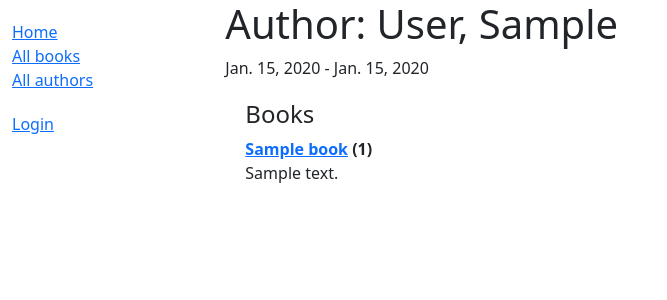
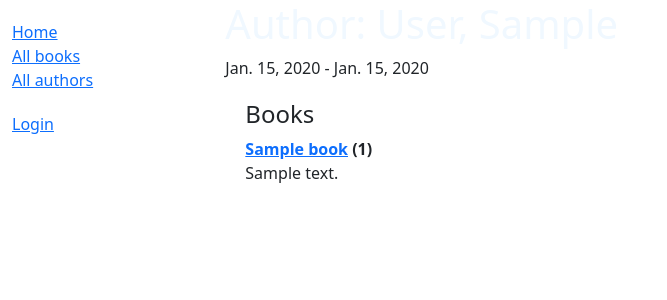
Before and after one commit to OlaiGV/awesomeGitKraken, a Django app: page /catalog/author/1 in a window 1280 px wide. Shown: the top 300 px of the page, without its empty margins (0-667 px from the left). Run offline with Django 4.2, Linux system fonts and the light colour scheme; tables that the repository leaves empty hold one stand-in row (values such as "Sample post").

Commit message:
modificado style.css

```diff
--- a/catalog/static/css/styles.css
+++ b/catalog/static/css/styles.css
@@ -3,3 +3,7 @@
     padding: 0;
     list-style: none;
 }
+
+h1{
+    color: aliceblue;
+}
```
